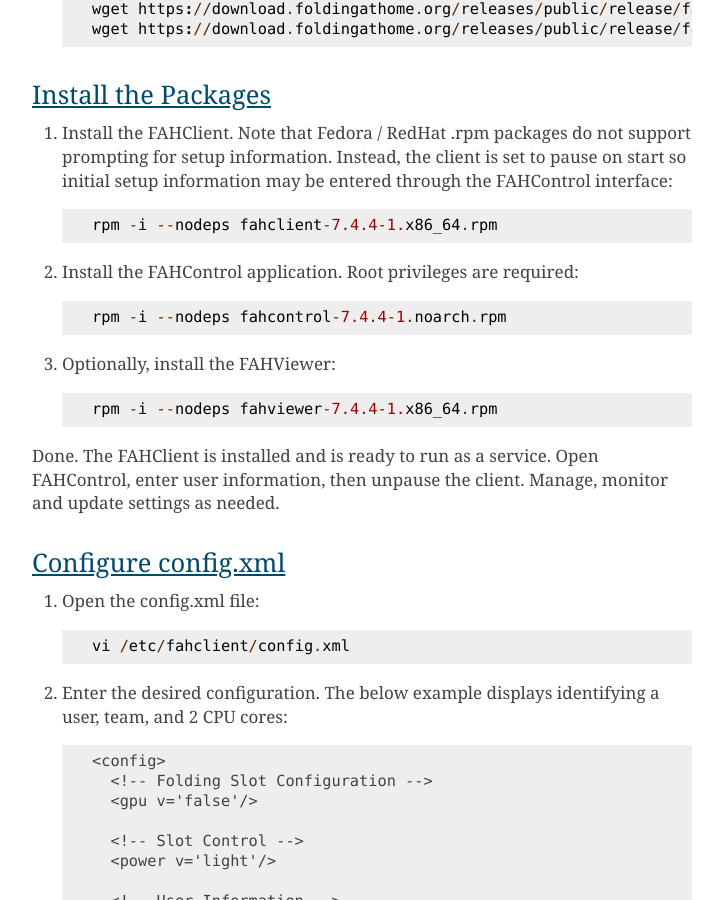
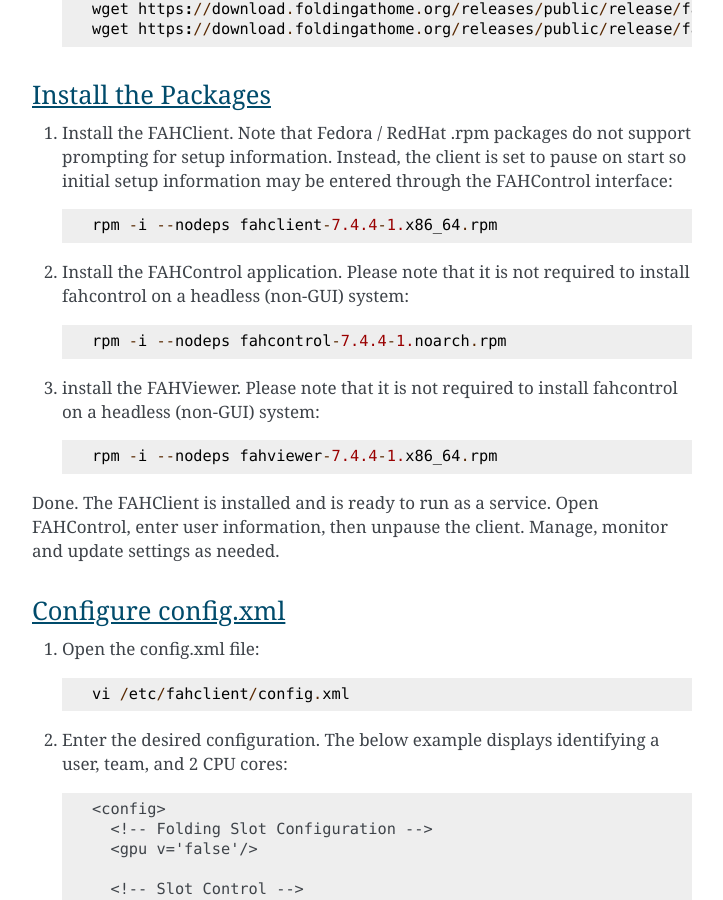
Before and after one commit to FoldingCommunity/fah-client-documentation, a Sphinx documentation site: the page built from docs/source/linux/command_line_installation_linux.rst, in a window 1280 px wide and 900 px high, scrolled down 2133 px. Shown: the whole window, without its empty margins (388-1111 px from the left). Built offline with Sphinx 7.4.7, drawn with Linux system fonts in a browser that asks for light colours.

Commit message:
Updated command_line_installation_linux.rst

```diff
--- a/docs/source/linux/command_line_installation_linux.rst
+++ b/docs/source/linux/command_line_installation_linux.rst
@@ -84,11 +84,11 @@
         rpm -i --nodeps fahclient-7.4.4-1.x86_64.rpm
 
 
-#. Install the FAHControl application. Root privileges are required::
+#. Install the FAHControl application. Please note that it is not required to install fahcontrol on a headless (non-GUI) system::
 
         rpm -i --nodeps fahcontrol-7.4.4-1.noarch.rpm
 
-#. Optionally, install the FAHViewer::
+#. install the FAHViewer. Please note that it is not required to install fahcontrol on a headless (non-GUI) system::
 
         rpm -i --nodeps fahviewer-7.4.4-1.x86_64.rpm
 
```
